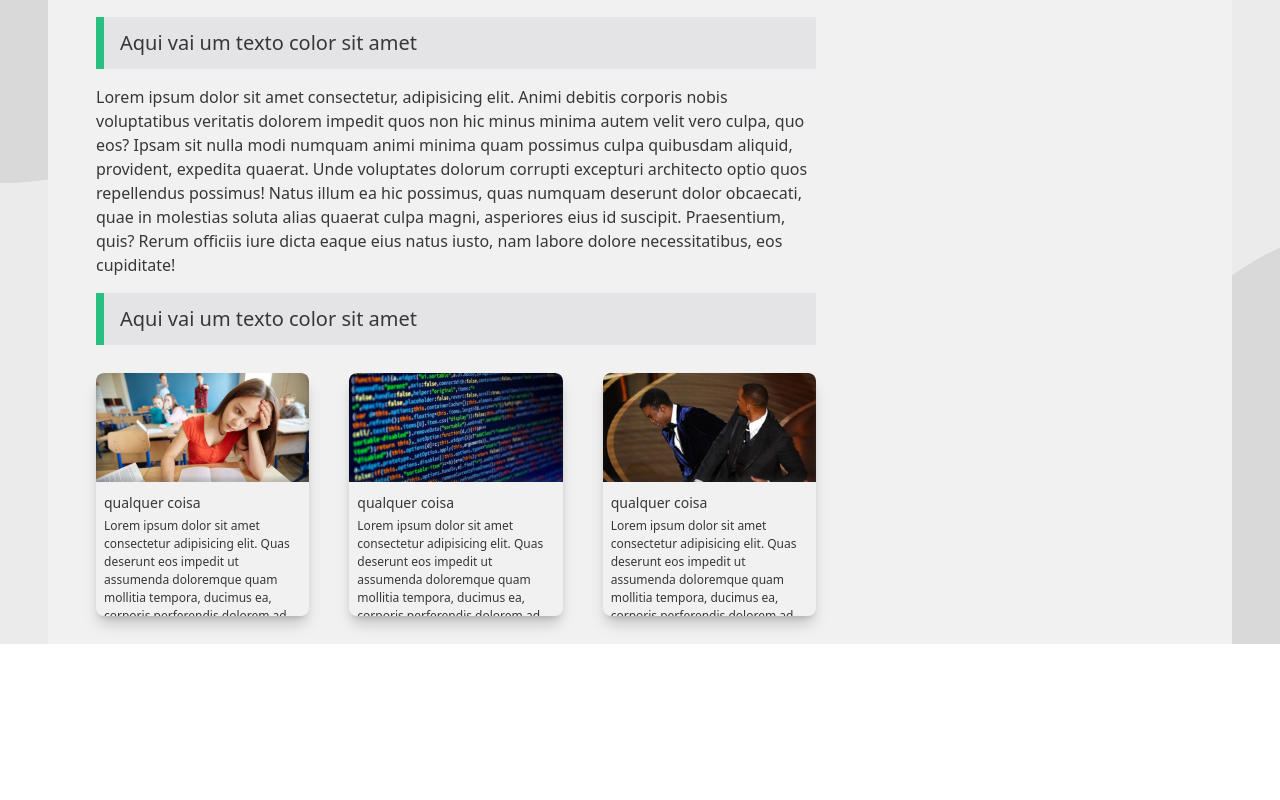
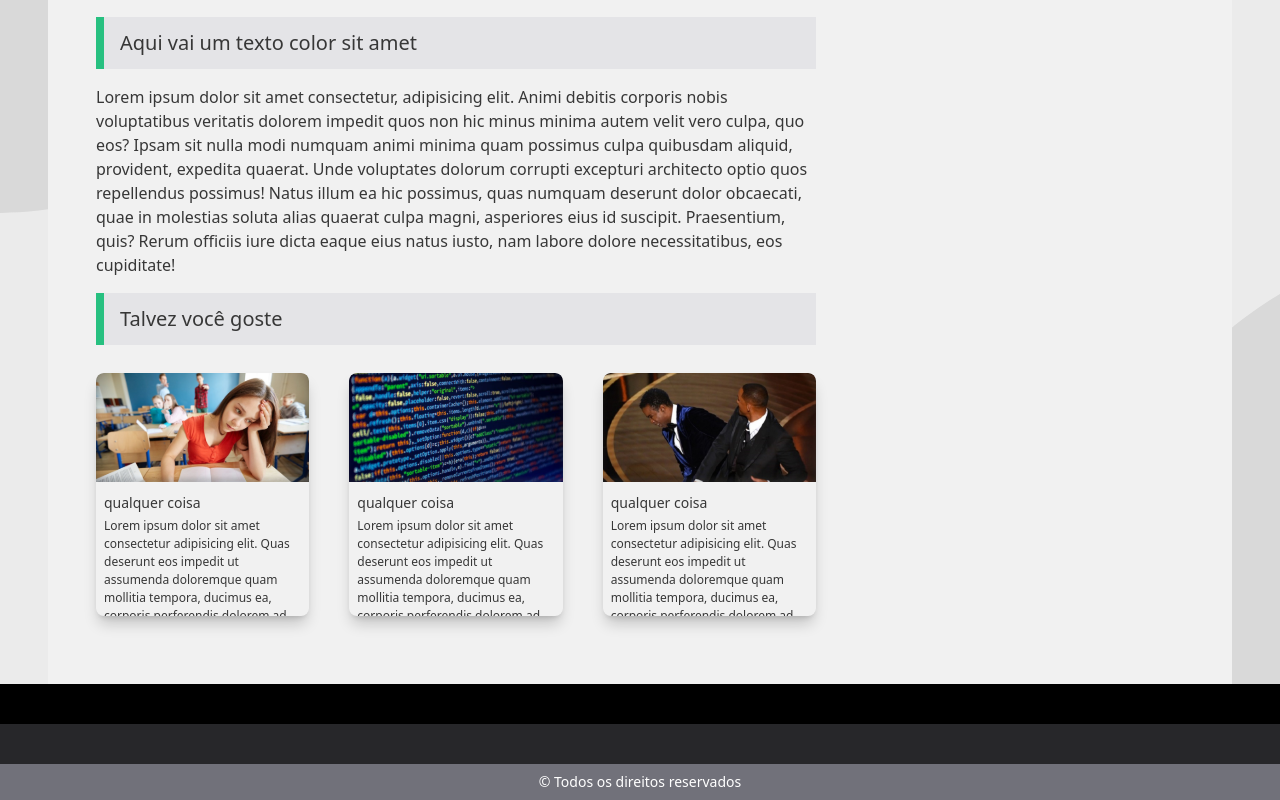
Before and after one commit to barbaragrinop/projeto-blog, a Next.js app in the folder blog-p2/: page / in a window 1280 px wide. Shown: the part 1507-2307 px from the top of the page. Before the commit the page ends 2151 px from the top, so only its background shows below. Built offline with nearby package versions, Linux system fonts and the light colour scheme.

Commit message:
estrutura pronta

```diff
--- a/blog-p2/pages/index.tsx
+++ b/blog-p2/pages/index.tsx
@@ -108,8 +108,8 @@
                     eos cupiditate!
                   </span>
                 </div>
-                <TextBookMark texto={"Aqui vai um texto color sit amet"} />
-                <div className="py-3 flex flex-row justify-around gap-10">
+                <TextBookMark texto={"Talvez você goste"} />
+                <div className="py-3 flex flex-row justify-around gap-10 mb-10 ">
                   {Invite.map(({ description, imagem, title, url }, index) => {
                     return (
                       <CardCuriosidades
@@ -149,6 +149,11 @@
           </div>
         </div>
       </div>
+      <div className="bg-black h-10 w-full" />
+      <div className="bg-zinc-800 h-10 w-full" />
+      <footer className="bg-zinc-500 flex items-center justify-center p-2 text-white text-sm">
+        © Todos os direitos reservados
+      </footer>
     </>
   );
 };
```
